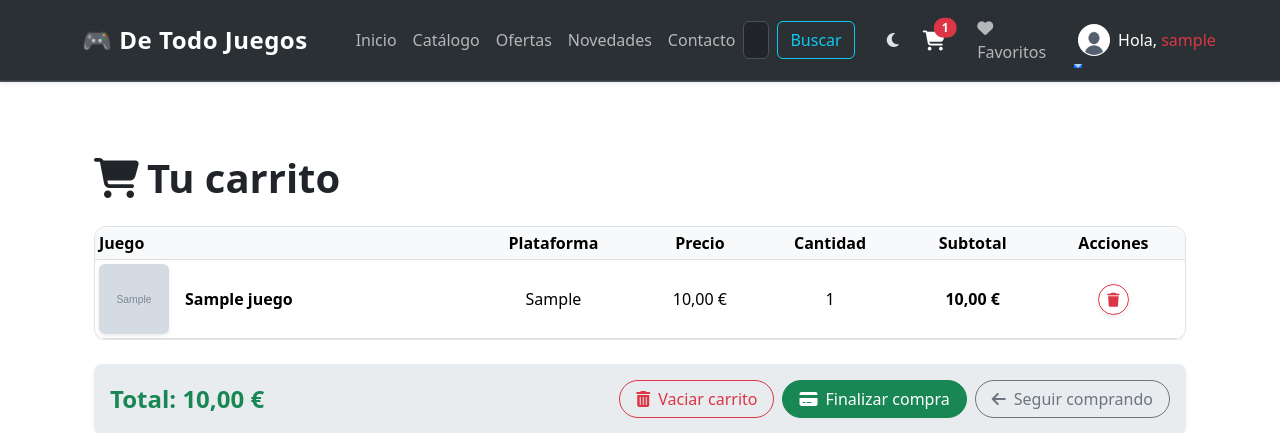
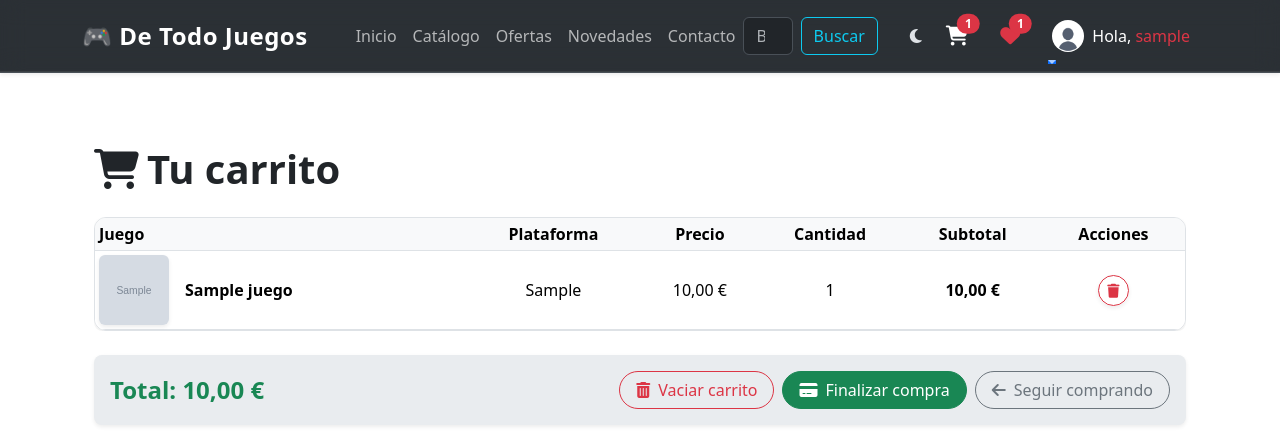
Before and after one commit to FranRoy07/tienda_videojuegos, a Django app: page /carrito/ in a window 1280 px wide. Shown: the top 433 px of the page. Run offline with Django 5.2, Linux system fonts and the light colour scheme; a user stored in the database is signed in; tables that the repository leaves empty hold one stand-in row (values such as "Sample post"); grey boxes marked "Sample" are stand-in pictures; parts of the project's set-up code (start-up, migrations or seed data) failed here and were passed over.

Commit message:
feat: reajuste en la sección favoritos y el corazón.

```diff
--- a/tienda_videojuegos/carrito/context_processors.py
+++ b/tienda_videojuegos/carrito/context_processors.py
@@ -1,9 +1,15 @@
 from .models import Carrito
+from catalogo.models import Favorito
 
 def carrito_total(request):
     total_items = 0
+    total_favoritos = 0
     if request.user.is_authenticated:
         carrito = Carrito.objects.filter(usuario=request.user).first()
         if carrito:
             total_items = carrito.total_items()
-    return {'carrito_total_items': total_items}
+        total_favoritos = Favorito.objects.filter(usuario=request.user).count()
+    return {
+        'carrito_total_items': total_items,
+        'favoritos_total': total_favoritos,
+    }
--- a/tienda_videojuegos/templates/base.html
+++ b/tienda_videojuegos/templates/base.html
@@ -116,9 +116,16 @@
                 <!-- Favoritos -->
                 {% if user.is_authenticated %}
                     <ul class="navbar-nav mb-2 mb-lg-0 order-6 order-lg-5 me-3">
-                        <li class="nav-item">
-                            <a href="{% url 'catalogo:favoritos' %}" class="nav-link {% if '/catalogo/favoritos/' in request.path %}active{% endif %}" aria-label="Mis favoritos" title="Mis favoritos">
-                                <i class="fas fa-heart me-1"></i>Favoritos
+                        <li class="nav-item position-relative">
+                            <a href="{% url 'catalogo:favoritos' %}" class="nav-link text-danger" aria-label="Mis favoritos" title="Mis favoritos">
+                                <div class="position-relative d-inline-block">
+                                    <i class="fas fa-heart fa-lg"></i>
+                                    {% if favoritos_total > 0 %}
+                                        <span class="position-absolute top-0 start-100 translate-middle badge rounded-pill bg-danger small">
+                                            {{ favoritos_total }}
+                                        </span>
+                                    {% endif %}
+                                </div>
                             </a>
                         </li>
                     </ul>
```
